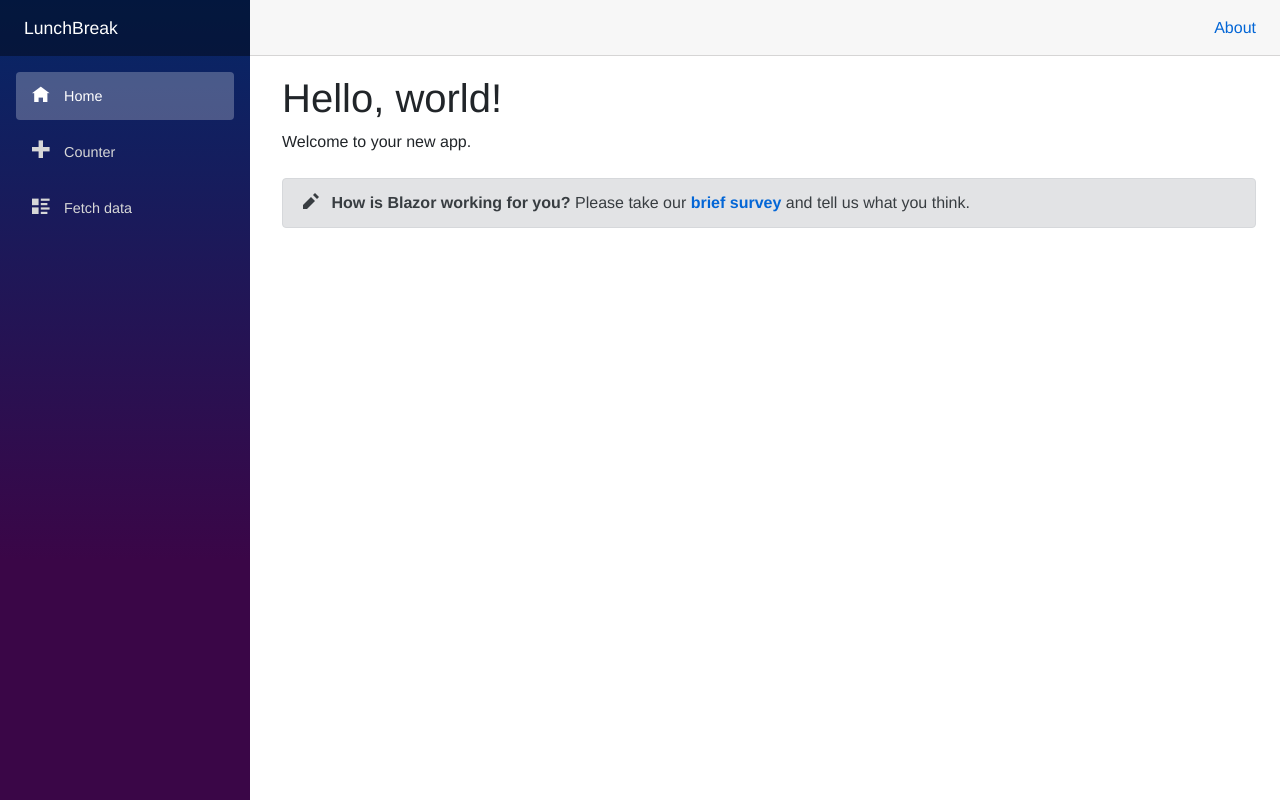
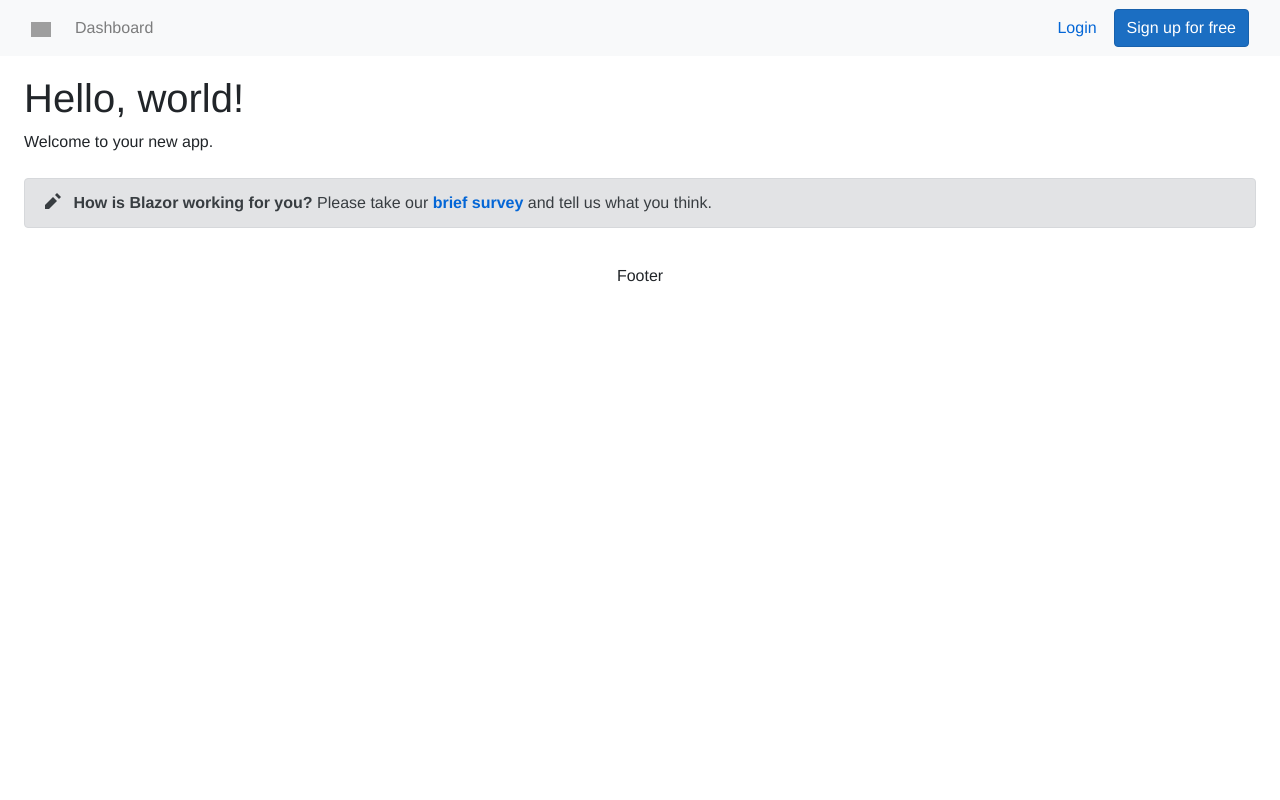
Before and after one commit to AdamKiniouar/LunchBreak-Wasm-Blazor, an ASP.NET Core app: page / in a window 1280 px wide. Run offline with ASP.NET Core 8, Linux system fonts and the light colour scheme; style sheets or scripts are compiled from the project's sources; grey boxes are pictures that could not be loaded.

Commit message:
Added header and footer

```diff
--- /dev/null
+++ b/LunchBreak/Shared/HeaderNavbar.razor
@@ -0,0 +1,47 @@
+ <!-- Navbar -->
+<nav class="navbar navbar-expand-lg navbar-light bg-light">
+    <!-- Container wrapper -->
+    <div class="container-fluid">
+        <!-- Toggle button -->
+        <button class="navbar-toggler"
+                type="button"
+                data-mdb-toggle="collapse"
+                data-mdb-target="#navbarSupportedContent"
+                aria-controls="navbarSupportedContent"
+                aria-expanded="false"
+                aria-label="Toggle navigation">
+            <i class="fas fa-bars"></i>
+        </button>
+
+        <!-- Collapsible wrapper -->
+        <div class="collapse navbar-collapse" id="navbarSupportedContent">
+            <!-- Navbar brand -->
+            <a class="navbar-brand mt-2 mt-lg-0" href="#">
+                <img src="https://mdbootstrap.com/img/logo/mdb-transaprent-noshadows.png"
+                     height="15"
+                     alt=""
+                     loading="lazy" />
+            </a>
+            <!-- Left links -->
+            <ul class="navbar-nav me-auto mb-2 mb-lg-0">
+                <li class="nav-item">
+                    <a class="nav-link" href="#">Dashboard</a>
+                </li>
+            </ul>
+            <!-- Left links -->
+        </div>
+        <!-- Collapsible wrapper -->
+        <!-- Right elements -->
+        <div class="d-flex align-items-center">
+            <button type="button" class="btn btn-link px-3 me-2">
+                Login
+            </button>
+            <button type="button" class="btn btn-primary me-3">
+                Sign up for free
+            </button>
+        </div>
+        <!-- Right elements -->
+    </div>
+    <!-- Container wrapper -->
+</nav>
+<!-- Navbar -->
--- a/LunchBreak/Shared/MainLayout.razor
+++ b/LunchBreak/Shared/MainLayout.razor
@@ -1,17 +1,11 @@
 @inherits LayoutComponentBase
 
-<div class="page">
-    <div class="sidebar">
-        <NavMenu />
+<HeaderNavbar/>
+
+
+    <div class="content px-4">
+        @Body
     </div>
-
-    <div class="main">
-        <div class="top-row px-4">
-            <a href="http://blazor.net" target="_blank" class="ml-md-auto">About</a>
-        </div>
-
-        <div class="content px-4">
-            @Body
-        </div>
-    </div>
+<div class="lb-footer">
+    Footer
 </div>
--- a/LunchBreak/Shared/MainLayout.razor.css
+++ b/LunchBreak/Shared/MainLayout.razor.css
@@ -1,70 +1,36 @@
-.page {
+.lb-header {
+    background-color: transparent;
+    -webkit-transition: background-color .5s;
+    -o-transition: background-color .5s;
+    -moz-transition: background-color .5s;
+    transition: background-color .5s;
     position: relative;
-    display: flex;
-    flex-direction: column;
+    max-width: 1920px;
+    margin: 0 auto;
+    padding-top: 20px;
+    width: 100%;
+    top: 0;
+    left: 0;
+    right: 0;
+    bottom: 0;
+    height: 5rem;
+    z-index: 10;
 }
 
-.main {
-    flex: 1;
+.lb-footer {
+    background-color: transparent;
+    -webkit-transition: background-color .5s;
+    -o-transition: background-color .5s;
+    -moz-transition: background-color .5s;
+    transition: background-color .5s;
+    position: relative;
+    left: 0;
+    bottom: 0;
+    max-width: 1920px;
+    margin: 0 auto;
+    padding-top: 20px;
+    width: 100%;
+    text-align: center;
+    height: 5rem;
+    z-index: 10;
 }
-
-.sidebar {
-    background-image: linear-gradient(180deg, rgb(5, 39, 103) 0%, #3a0647 70%);
-}
-
-.top-row {
-    background-color: #f7f7f7;
-    border-bottom: 1px solid #d6d5d5;
-    justify-content: flex-end;
-    height: 3.5rem;
-    display: flex;
-    align-items: center;
-}
-
-    .top-row ::deep a, .top-row .btn-link {
-        white-space: nowrap;
-        margin-left: 1.5rem;
-    }
-
-    .top-row a:first-child {
-        overflow: hidden;
-        text-overflow: ellipsis;
-    }
-
-@media (max-width: 640.98px) {
-    .top-row:not(.auth) {
-        display: none;
-    }
-
-    .top-row.auth {
-        justify-content: space-between;
-    }
-
-    .top-row a, .top-row .btn-link {
-        margin-left: 0;
-    }
-}
-
-@media (min-width: 641px) {
-    .page {
-        flex-direction: row;
-    }
-
-    .sidebar {
-        width: 250px;
-        height: 100vh;
-        position: sticky;
-        top: 0;
-    }
-
-    .top-row {
-        position: sticky;
-        top: 0;
-        z-index: 1;
-    }
-
-    .main > div {
-        padding-left: 2rem !important;
-        padding-right: 1.5rem !important;
-    }
-}
```
Also changed, not shown: 1 other file.
